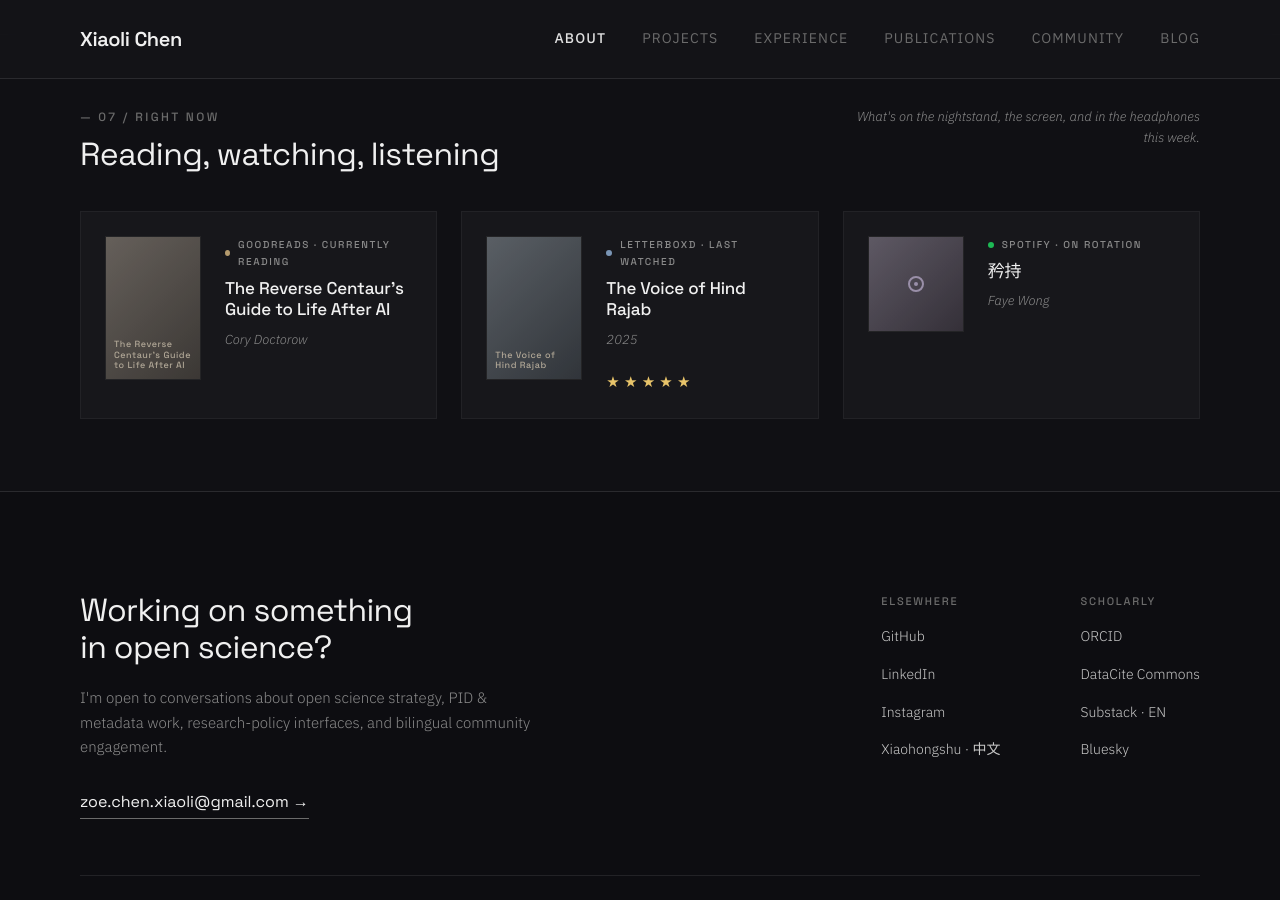
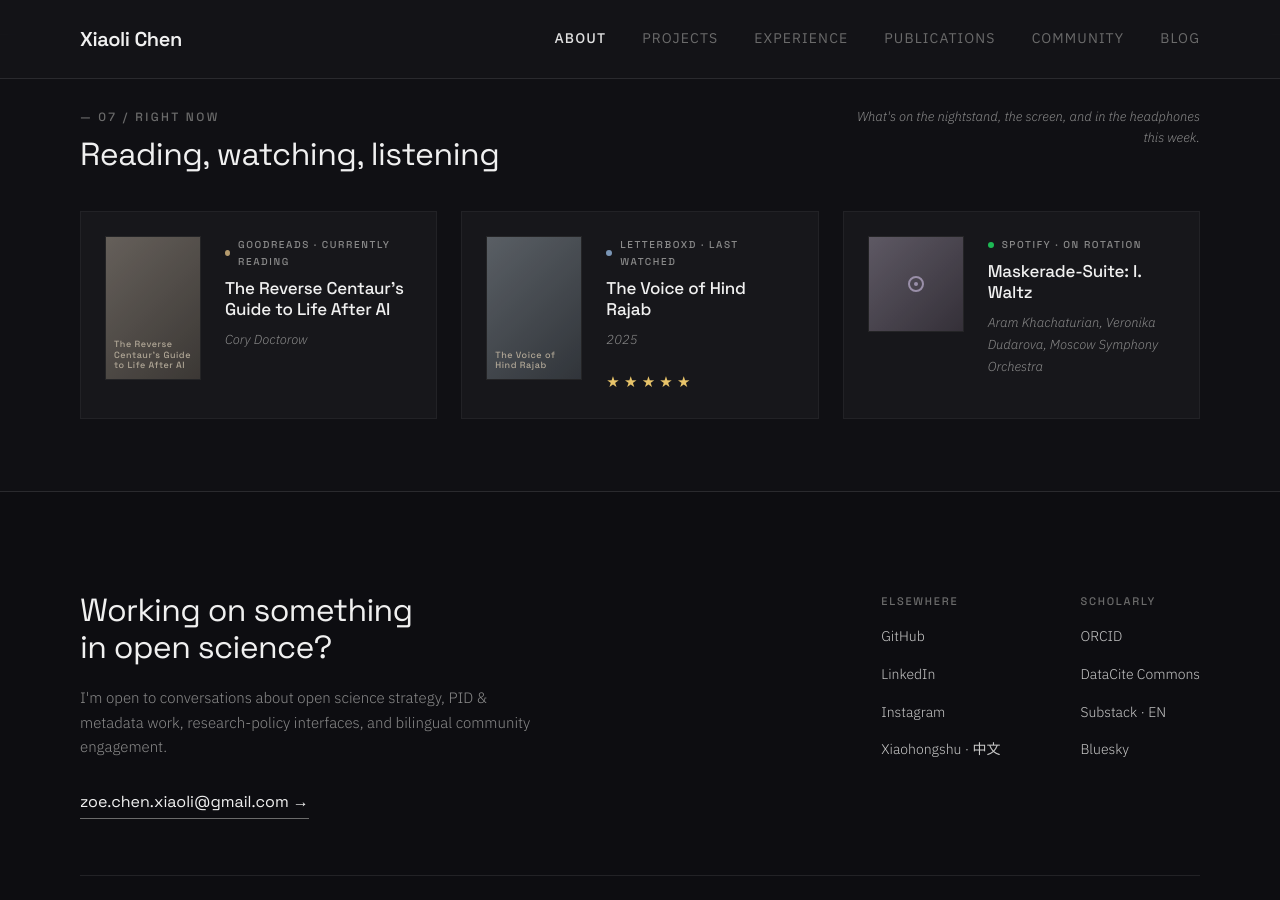
Before and after one commit to xchen101/xchen101.github.io, a Jekyll site: the page built from index.md, in a window 1280 px wide and 900 px high, scrolled down 6679 px. Built offline with Jekyll 4.4.1, drawn with Linux system fonts in a browser that asks for light colours; comment, search, counter and statistics services are not loaded; grey boxes are pictures that could not be loaded.

Commit message:
update: Right Now widget data (auto)

```diff
--- a/_data/now.yml
+++ b/_data/now.yml
@@ -1,4 +1,4 @@
-# Right now — auto-generated by Hermes cron on 2026-09-04 05:00 UTC
+# Right now — auto-generated by Hermes cron on 2026-09-04 11:00 UTC
 # Sources: Goodreads RSS / Letterboxd RSS / Spotify API
 
 reading:
@@ -24,8 +24,8 @@
   service: "Spotify"
   accent: "#1DB954"
   label: "On rotation"
-  title: "矜持"
-  artist: "Faye Wong"
-  url: "https://open.spotify.com/track/48CnX8v6OD9kqmeTIaLS1k"
+  title: "Maskerade-Suite: I. Waltz"
+  artist: "Aram Khachaturian, Veronika Dudarova, Moscow Symphony Orchestra"
+  url: "https://open.spotify.com/track/7kMDkhnLXBKRDg9y5ovBbQ"
   profile_url: "https://open.spotify.com/"
-  image: "https://i.scdn.co/image/ab67616d00001e025cb1d2103dea499cb64c28f3"
+  image: "https://i.scdn.co/image/ab67616d00001e028cc25a34d44bafd444e8eef7"
```
